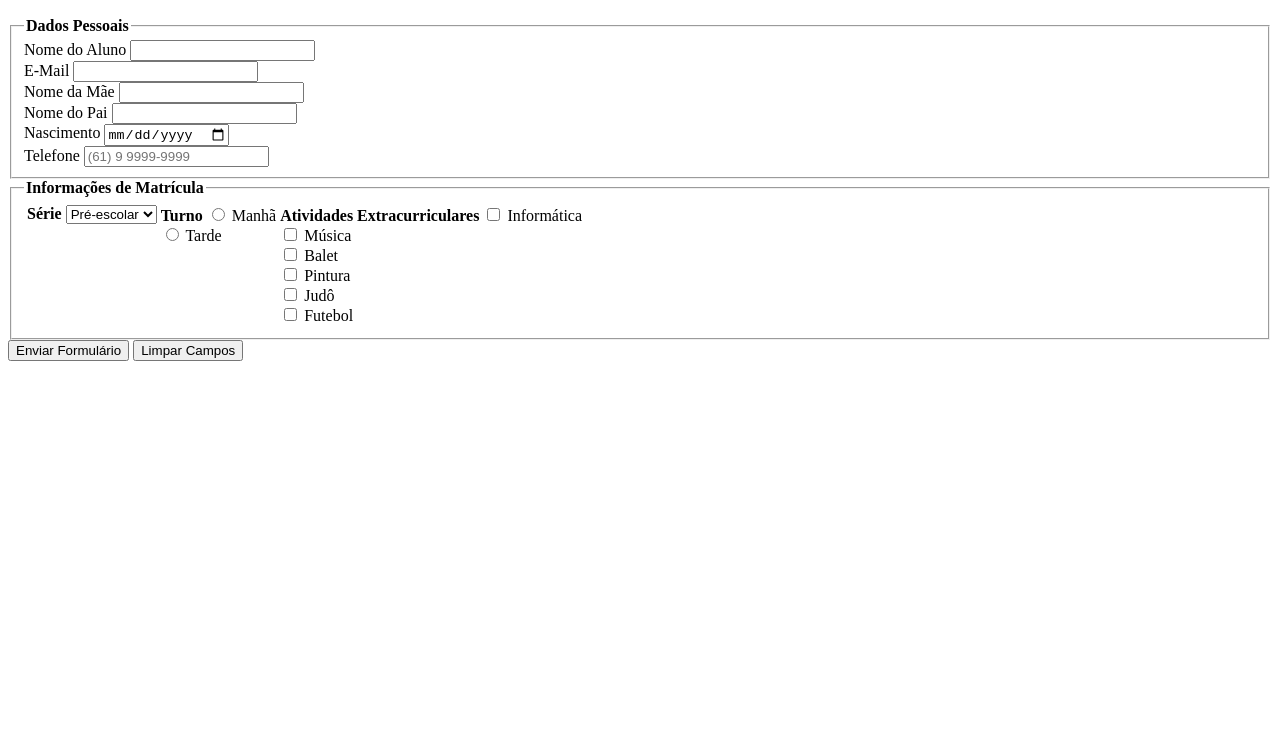
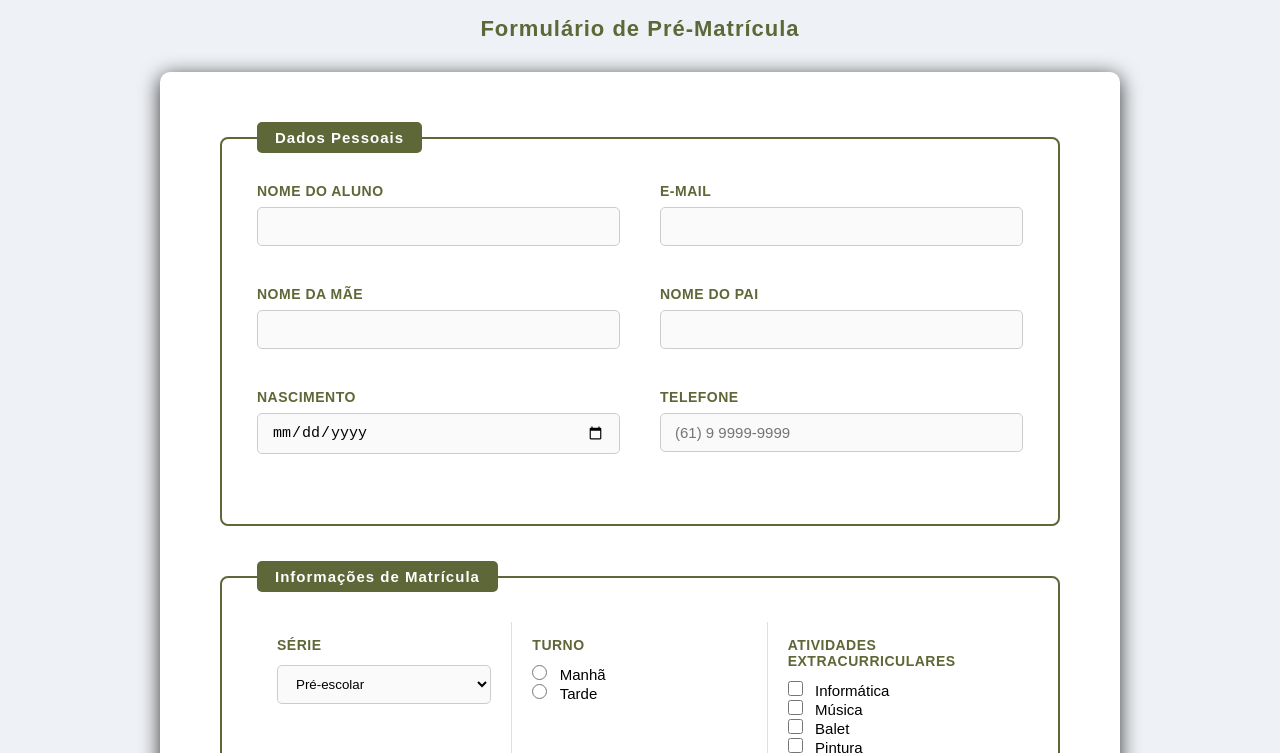
Before and after one commit to ksferreira35/ceub_ciencia_2026, a plain HTML site: page aula03/aula.html in a window 1280 px wide. Shown: the part 110-863 px from the top of the page. Before the commit the page ends 800 px from the top, so only its background shows below. Drawn offline with Linux system fonts and the light colour scheme.

Commit message:
feat: formulario with css

```diff
--- a/aula03/aula.html
+++ b/aula03/aula.html
@@ -1,10 +1,197 @@
-
 <!DOCTYPE html>
-<html lang="en">
+<html lang="pt-br">
 <head>
     <meta charset="UTF-8">
     <meta name="viewport" content="width=device-width, initial-scale=1.0">
-    <title>Document</title>
+    <title>Formulário</title>
+    <style>
+        * {
+            margin: 0;
+            padding: 0;
+            box-sizing: border-box;
+        }
+
+        body{
+            font-family: Arial, Helvetica, sans-serif;
+            font-size: 16px;
+            background-color: #eef1f5;
+            color: #333;
+            min-height: 100vh;
+        }
+
+        h1{
+            background-color: #5E6737;
+            color: #fff;
+            text-align: center;
+            padding: 30px 20px;
+            font-size: 22px;
+            letter-spacing: 1px;
+        }
+
+        h2{
+            text-align: center;
+            color: #5E6737;
+            margin: 40px 0 30px;
+            font-size: 22px;
+            letter-spacing: 1px;
+        }
+
+        form{
+            width: 90%;
+            max-width: 960px;
+            margin: 0 auto 60px auto;
+            background-color: #fff;
+            padding: 50px 60px;
+            border-radius: 10px;
+            box-shadow: 0 4px 20px rgba(0,0,0,0.8);
+        }
+
+        fieldset{
+            border: 2px solid #5E6737;
+            border-radius: 8px;
+            padding: 30px 35px;
+            margin-bottom: 35px;
+        }
+
+        legend{
+            background-color: #5E6737;
+            color: #fff;
+            padding: 7px 18px;
+            border-radius: 5px;
+            font-size: 15px;
+            letter-spacing: 1px;
+        }
+
+        .campo-grupo{
+            display: grid;
+            grid-template-columns: 1fr 1fr;
+            gap: 20px 40px;
+            margin-bottom: 20px;
+        }
+
+        .campo{
+            display: flex;
+            flex-direction: column;
+            margin-bottom: 20px;
+        }
+
+        label{
+            display: inline-block;
+            margin-bottom: 8px;
+            font-weight: bold;
+            color: #5E6737;
+            font-size: 14px;
+            text-transform: uppercase;
+            letter-spacing: 0.5px;
+        }
+
+        input[type='text'],
+        input[type='email'],
+        input[type='date']
+        {
+            padding: 10px 14px;
+            border: 1px solid #ccc;
+            border-radius: 5px;
+            font-size: 15px;
+            background-color: #fafafa;
+            transition: border-color 0.3s, box-shadow 0.3s;
+        }
+
+        .campo input[type='text'],
+        .campo input[type='date'],
+        .campo input[type='email']
+        {
+            width: 100%;
+        }
+
+        input[type='text']:focus,
+        input[type='email']:focus,
+        input[type='date']:focus
+        {
+            border-color: #5E6737;
+            box-shadow: 0 0 0 3px rgba(94, 103, 55, 0.1);
+            outline: none;
+            background-color: #ffffff;
+        }
+
+        select{
+            padding: 10px 14px;
+            border: 1px solid #cccccc;
+            border-radius: 5px;
+            background-color: #fafafa;
+            cursor: pointer;
+            width: 100%;
+            transition: border-color 0.3s;
+        }
+
+        select:focus{
+            border-color: #5E6737;
+            outline: none;
+        }
+
+        table{
+            width: 100%;
+            border-collapse: separate;
+            border-spacing: 0;
+        }
+
+        td{
+            padding: 15px 20px;
+            vertical-align: top;
+            border-right: 1px solid #e0e0e0;
+            width: 33.33%;
+        }
+
+        td:last-child{
+            border-right: none;
+        }
+
+        td > b, td > strong{
+            display: block;
+            font-size: 14px;
+            text-transform: uppercase;
+            letter-spacing: 0.5px;
+            color: #5E6737;
+            margin-bottom: 12px;
+        }
+
+        input[type='radio'],
+        input[type='checkbox']
+        {
+            margin-right: 8px;
+            cursor: pointer;
+            accent-color: #5E6737;
+            width: 15px;
+            height: 15px;
+        }
+
+        td label{
+            color: #000000;
+            text-transform: none;
+            letter-spacing: 0;
+            font-weight: normal;
+            font-size: 15px;
+            display: inline;
+            margin-bottom: 0;
+        }
+
+        .botoes input[type='submit']{
+            background-color: #5E6737;
+            border-radius: 5px;
+            color: #fafafa;
+            padding: 10px 20px;
+            box-shadow: 0 0 0 3px rgba(94, 103, 55, 0.1);
+        }
+
+        .botoes input[type='reset']{
+            background-color: #840016;
+            border-radius: 5px;
+            color: #fafafa;
+            padding: 10px 20px;
+            box-shadow: 0 0 0 3px rgba(94, 103, 55, 0.1);
+        }
+
+    </style>
 </head>
 <body>
 
```
Lines whose indentation alone changed are shown as unchanged.
